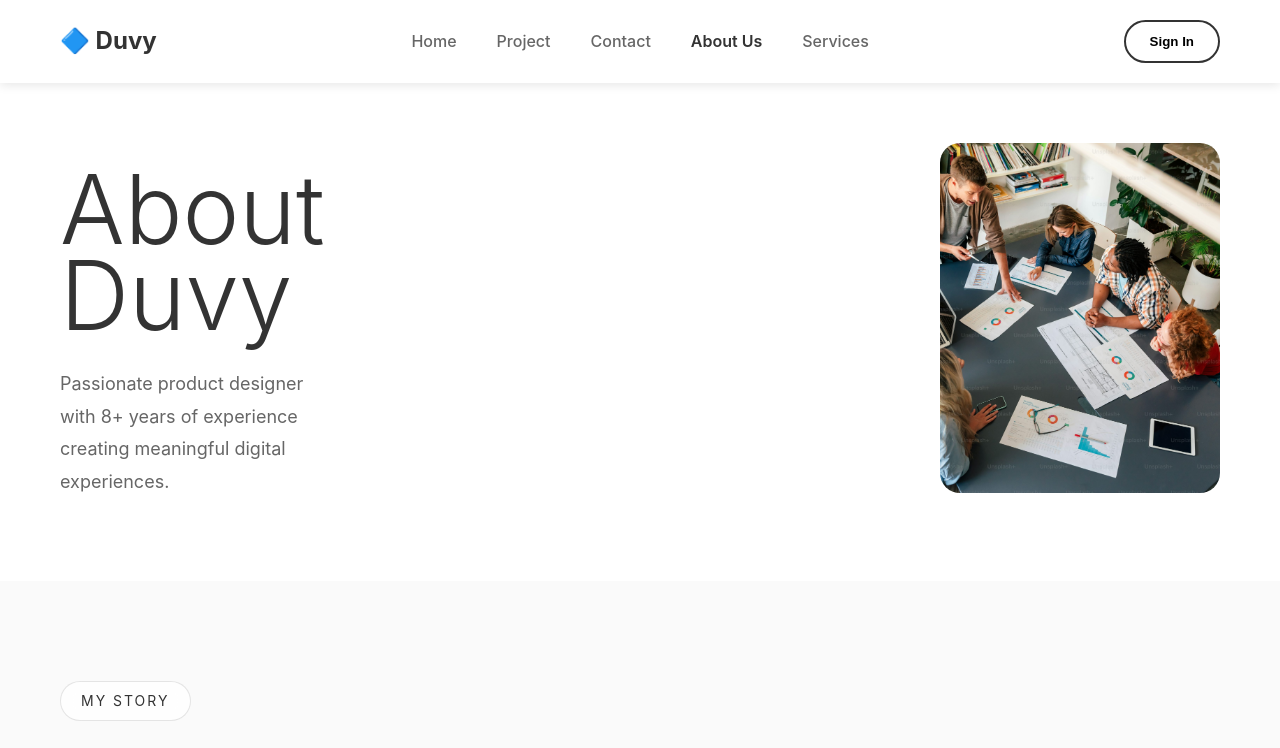
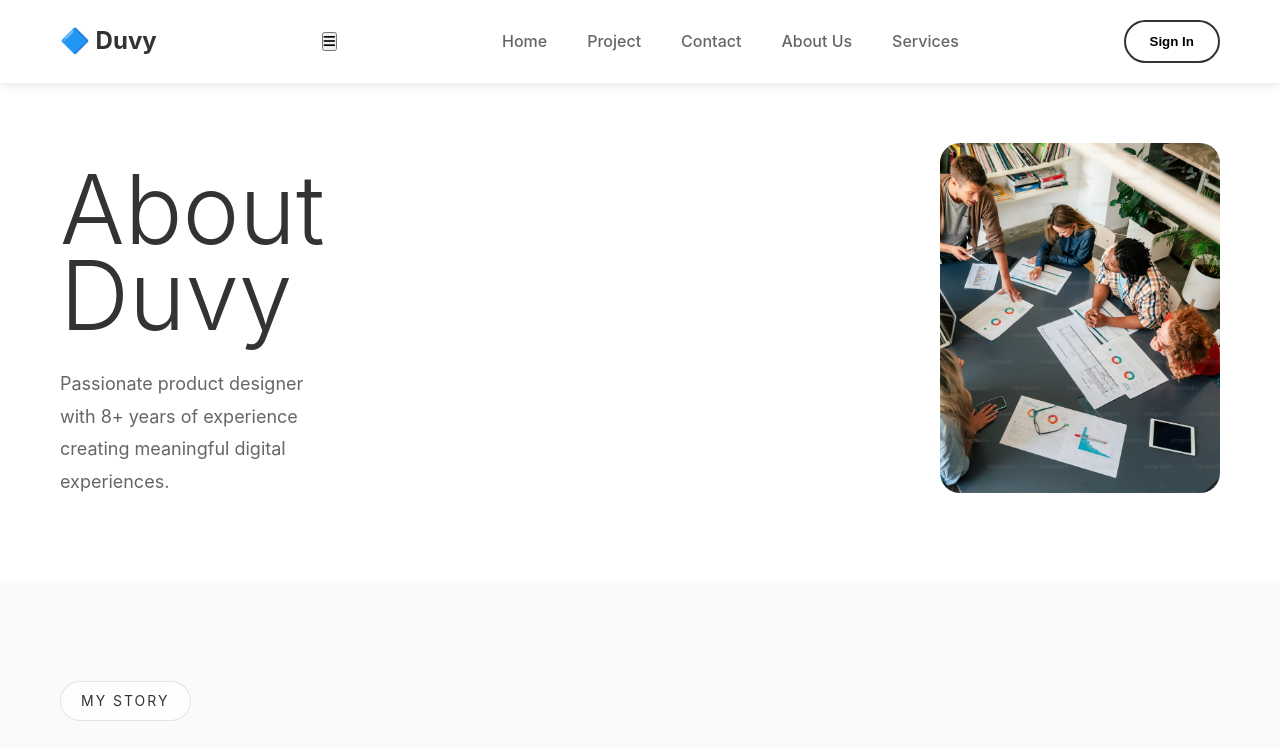
Before and after one commit to Stephenpop/duvy, a plain HTML site: page about.html in a window 1280 px wide. Shown: the top 748 px of the page. Drawn offline with Linux system fonts and the light colour scheme; files whose address does not match are found by name.

Commit message:
Update about.html

```diff
--- a/about.html
+++ b/about.html
@@ -21,16 +21,19 @@
     <link rel="stylesheet" href="https://cdnjs.cloudflare.com/ajax/libs/font-awesome/6.4.0/css/all.min.css">
 </head>
 <body>
-    <header class="header">
+  <header class="header">
         <div class="container">
             <div class="nav-brand">
                 <span class="logo">🔷 Duvy</span>
             </div>
+            <button class="mobile-nav-toggle" aria-label="Toggle navigation">
+                <i class="fas fa-bars"></i>
+            </button>
             <nav class="nav-menu">
                 <a href="index.html" class="nav-link">Home</a>
                 <a href="project.html" class="nav-link">Project</a>
                 <a href="contact.html" class="nav-link">Contact</a>
-                <a href="about.html" class="nav-link active">About Us</a>
+                <a href="about.html" class="nav-link">About Us</a>
                 <a href="services.html" class="nav-link">Services</a>
             </nav>
             <button class="sign-in-btn" onclick="window.location.href='signin.html'">Sign In</button>
```
